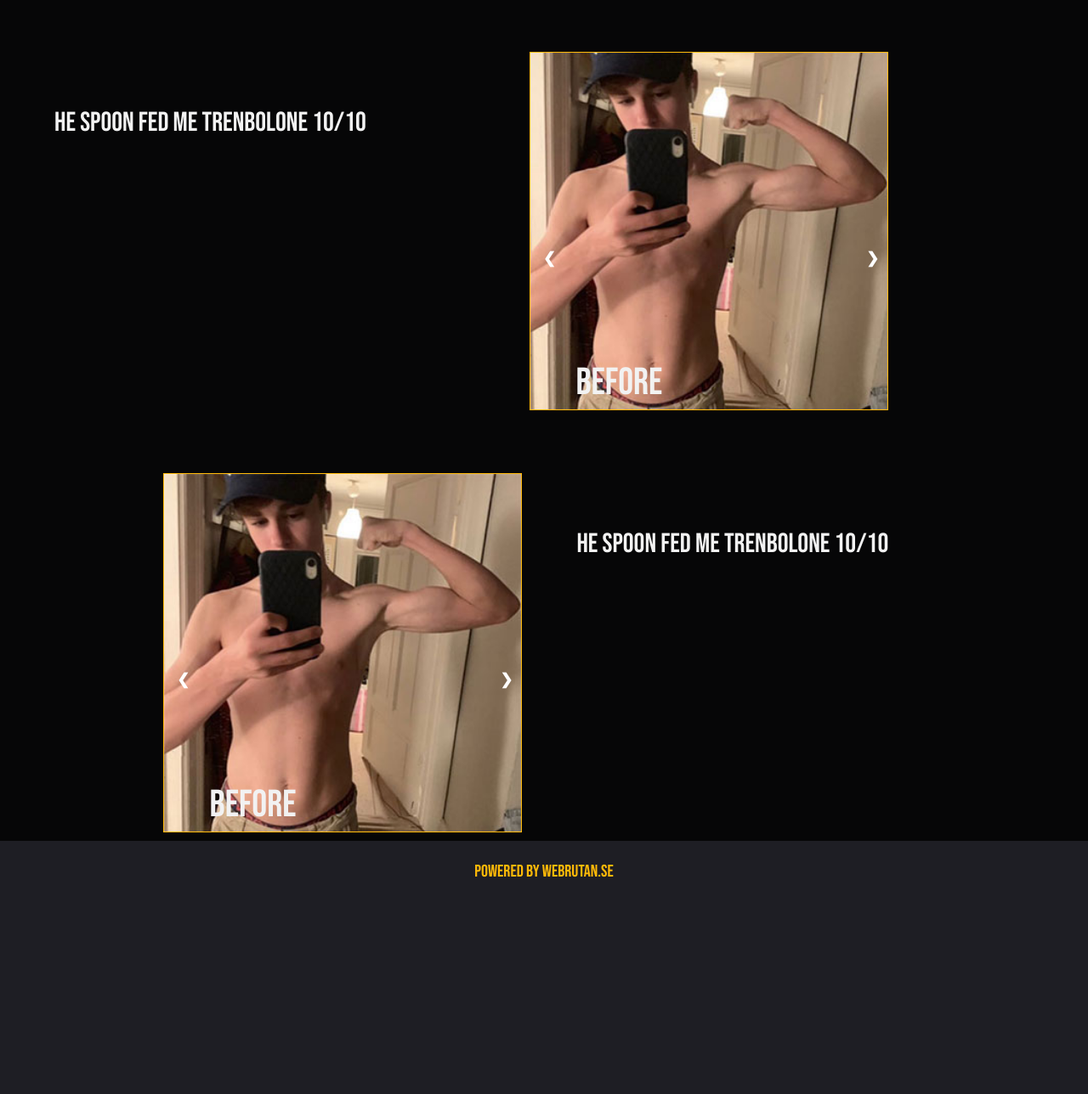
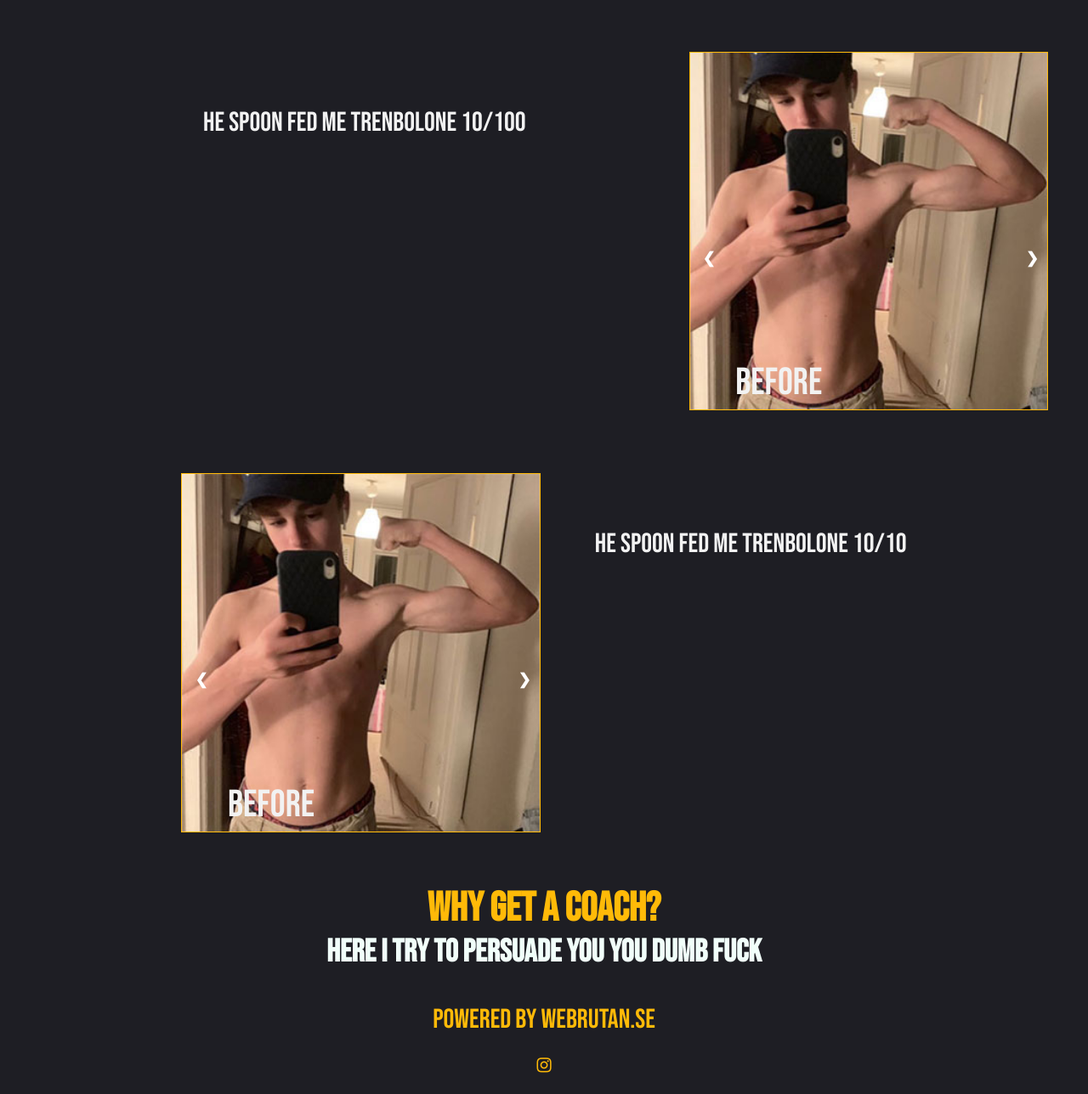
Before and after one commit to samstalhandske/Coachingsida, a plain HTML site: page index.html in a window 1280 px wide. Shown: the part 1140-2428 px from the top of the page at 85% size. Before the commit the page ends 2202 px from the top, so only its background shows below. Drawn offline with Linux system fonts and the light colour scheme.

Commit message:
Front page is done design wise, needs correct content

```diff
--- a/css/stylesheet.css
+++ b/css/stylesheet.css
@@ -126,7 +126,18 @@ footer
     flex-direction: column;
     justify-content: center;
     margin-top: 5%;
-    margin-left: 15%;
+    margin-left: 0%;
+    width: 33%;
+    position: relative;
+
+}
+
+.slideshow-container-two{
+    display: flex;
+    flex-direction: column;
+    justify-content: center;
+    margin-top: 5%;
+    margin-right: 0%;
     width: 33%;
     position: relative;
 
@@ -135,9 +146,16 @@ footer
 .slideshow-container-ception{
     display: flex;
     flex-direction: row;
-    justify-content: left;
-    background-color:rgba(0, 0, 0, 0.8);
+    justify-content: center;
 
+}
+
+.text-container{
+    margin-top: 4vw;
+    display: flex;
+    flex-direction: column;
+    justify-content: center;
+    align-items: center;
 }
 
 .mySlides {
@@ -179,6 +197,8 @@ footer
     width: 50%;
     text-align: center;
   }
+
+
 .reviewtext-Viktor{
     position: relative;
     margin-top: 10%;
@@ -186,6 +206,16 @@ footer
     color: #f2f2f2;
     font-size: 2.5vw;
 }
+
+.reviewtext-Second{
+    position: relative;
+    text-align: right;
+    margin-top: 10%;
+    margin-right: 15%;
+    color: #f2f2f2;
+    font-size: 2.5vw;
+}
+
   .numbertext {
     color: #f2f2f2;
     font-size: 12px;
@@ -202,6 +232,15 @@ footer
     animation-duration: 1.5s;
   }
 
+  .fa {
+    display: inline-block;
+    font: normal normal normal 14px/1 FontAwesome;
+    font-size: inherit;
+    text-rendering: auto;
+    -webkit-font-smoothing: antialiased;
+    -moz-osx-font-smoothing: grayscale;
+}
+
   @-webkit-keyframes fade {
     from {opacity: .4}
     to {opacity: 1}
--- a/index.html
+++ b/index.html
@@ -7,6 +7,7 @@
   <meta name="viewport" content="width=device-width, initial-scale=1.0">
   <link rel="stylesheet" type="text/css" href="css/stylesheet.css" media="screen" />
   <link rel="shortcut icon" href="images/helm-with-no-cap.png" type="image/png">
+  <link rel="stylesheet" href="https://cdnjs.cloudflare.com/ajax/libs/font-awesome/4.7.0/css/font-awesome.min.css">
   <title>Coaching Service - TSTRENGTH</title>
 </head>
 
@@ -19,7 +20,7 @@
 
     <nav class="nav_bar">
       <ul class="nav_links">
-        <li><a href="/aboutme.html">About Me</a></li>
+        <li><a href="aboutme.html">About Me</a></li>
         <li><a href="#">Reviews</a></li>
         <li><a href="#">Pricing</a></li>
         <li><a href="#">Contact</a></li>
@@ -34,6 +35,7 @@
   </div>
 
   <!--The number in "plusSlides" represents the "group picture index"-->
+   <!-- First slideshow review-->
   <div class="slideshow-container-ception">
     <div class="slideshow-container">
       <div class="mySlides fade">
@@ -49,13 +51,13 @@
       <a class="next" onclick="plusSlides(0)">&#10095;</a>
     </div>
     <div class="reviewtext-Viktor">He spoon fed me trenbolone 10/10</div>
-
-
   </div>
 
+  <!-- Second slideshow review -->
   <div class="slideshow-container-ception">
-    <div class="reviewtext-Viktor">He spoon fed me trenbolone 10/10</div>
-    <div class="slideshow-container">
+    <div class="reviewtext-Second"> </div>
+    <div class="reviewtext-Second">He spoon fed me trenbolone 10/100</div>
+    <div class="slideshow-container-two">
       <div class="mySlides fade">
         <img src="images/viktorBefore.jpg" border="1" style="width: 100%">
         <div class="text">Before</div>
@@ -68,9 +70,9 @@
       <a class="prev" onclick="plusSlides(1)">&#10094;</a>
       <a class="next" onclick="plusSlides(1)">&#10095;</a>
     </div>
+  </div>
 
-
-  </div>
+  <!-- Third slideshow review -->
   <div class="slideshow-container-ception">
 
     <div class="slideshow-container">
@@ -87,10 +89,17 @@
       <a class="next" onclick="plusSlides(2)">&#10095;</a>
     </div>
     <div class="reviewtext-Viktor">He spoon fed me trenbolone 10/10</div>
-
-
   </div>
 
+  <div class="text-container">
+    <h2>Why get a coach?</h2>
+    <h3 style="color: #F1FFFA;" >Here I try to persuade you you dumb fuck </h3>
+    <a style="margin-top: 3vw;" href="https://samstalhandske.github.io/webrutan/" >powered by webrutan.se</a>
+  </div>
+
+  <footer>
+    <a href="#" class="fa fa-instagram"></a>
+  </footer>
 
   <script>
 
@@ -168,10 +177,7 @@
 
   </script>
 
-
-  <footer>
-    <a href="https://samstalhandske.github.io/webrutan/">powered by webrutan.se</a>
-  </footer>
 </body>
 
+
 </html>
```
